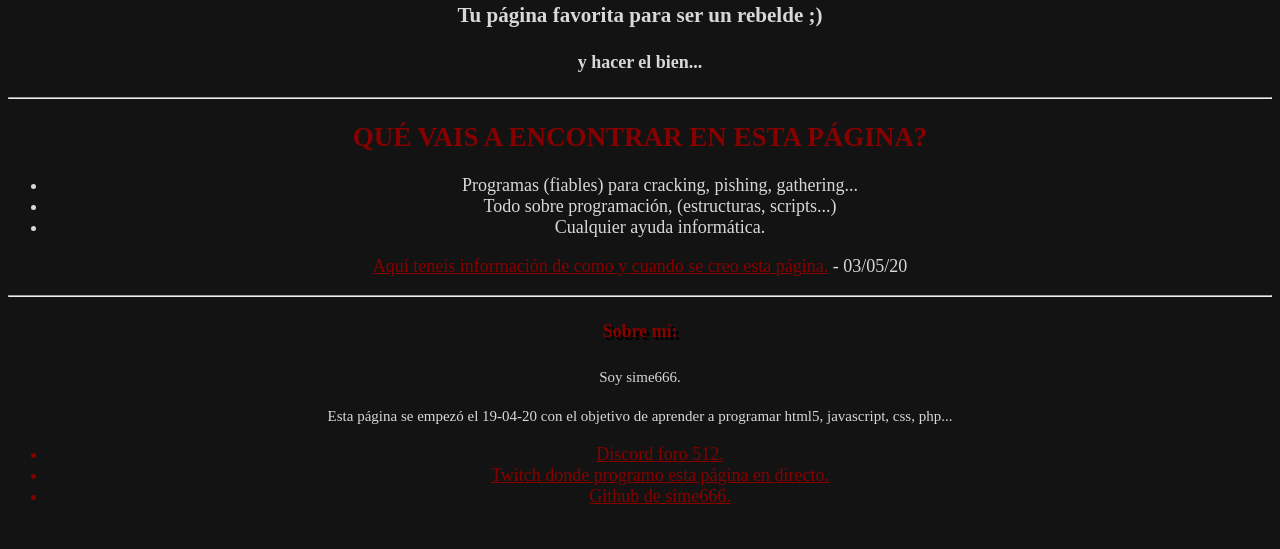
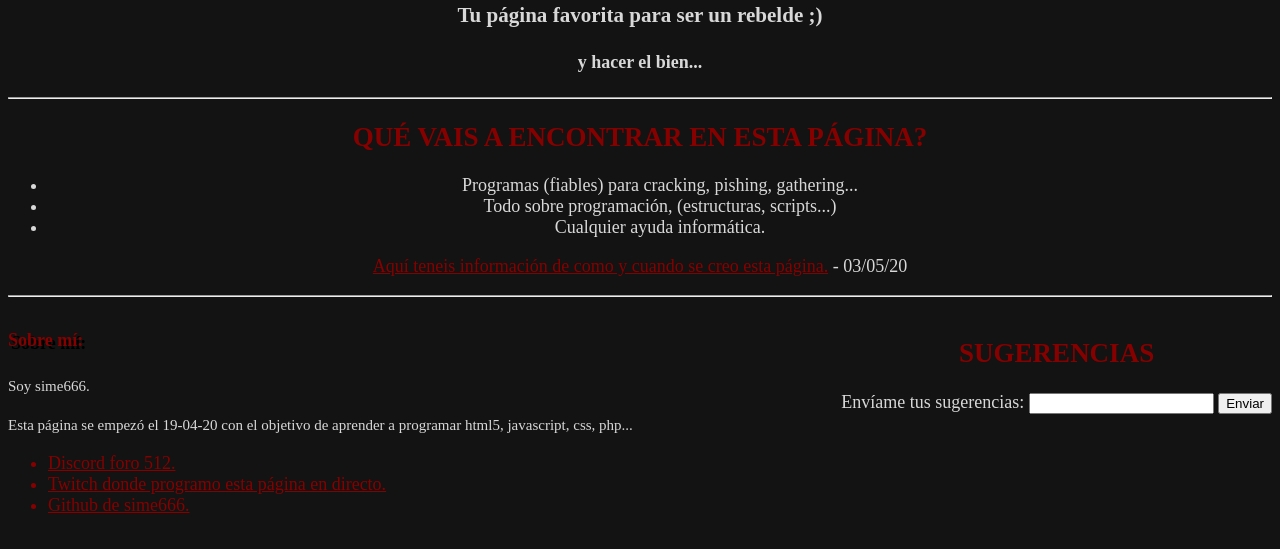
Before and after one commit to sime666/foro512, a plain HTML site: page index.html in a window 1280 px wide. Shown: the part 87-636 px from the top of the page. Drawn offline with Linux system fonts and the light colour scheme.

Commit message:
mainpage

```diff
--- a/hoja-de-estilos.css
+++ b/hoja-de-estilos.css
@@ -10,7 +10,6 @@ body{
 }
 
 #titulo{
-    text-align: center;
     text-shadow:  #000000  3px 3px;
 }
 
@@ -34,11 +33,20 @@ body{
     color: rgb(134, 0, 0);
 }
 
+#sugerencias {
+    float: inline-end;
+    margin-top: 10px;
+}
+
+#formulario {
+
+}
+
 #titulofooter {
     text-shadow:  #000000  3px 3px;
 
 }
 
-footer {
-    text-align: center;
+#informacion {
+    float: left;
 }
--- a/index.html
+++ b/index.html
@@ -7,6 +7,7 @@
     <meta name="description" content="FORO 512 - hacking y programación">
     <meta name="keywords" content="hacking, programación, foro, foro512">
     <link rel="stylesheet" href="hoja-de-estilos.css"/>
+    <script type="text/javascript" src="javascript.js"></script>
   </head>
   <body text=#d8d8d8 link="#860000" vlink="#660000">
     <header id="titulo">
@@ -35,8 +36,18 @@
       </div>
       <hr style="color:rgb(134, 0, 0);"></hr>
     </section>
+    <aside id="sugerencias">
+      <h1 id="titulos">SUGERENCIAS</h1>
+      <form name="formulario" id="formulario" method="GET" autocomplete="off">
+
+        Envíame tus sugerencias:&nbsp<input type="text" name="texto" id="textoformulario">
+
+        <input type="submit" value="Enviar">
+
+      </form>
+    </aside>
   </body>
-  <footer>
+  <aside id="informacion">
     <h4 id="titulofooter" style="color:rgb(134, 0, 0)">Sobre mí:</h4>
     <p><small>Soy sime666.</small></p>
     <p><small>Esta página se empezó el <time>19-04-20</time> con el objetivo de aprender a programar html5, javascript, css, php...</small></p>
@@ -45,5 +56,5 @@
       <li><a href="https://www.twitch.tv/insan0x69">Twitch donde programo esta página en directo.</a></li>
       <li><a href="https://github.com/sime666">Github de sime666.</a></li>
     </ul>
-  </footer>
+  </aside>
 </html>
```
